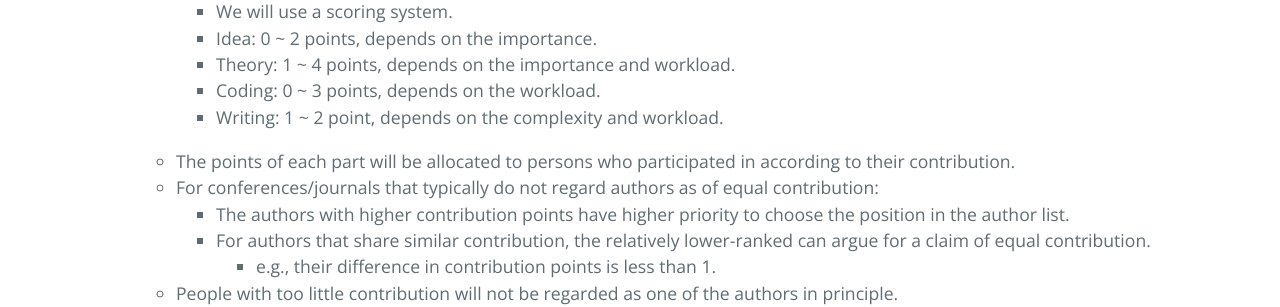
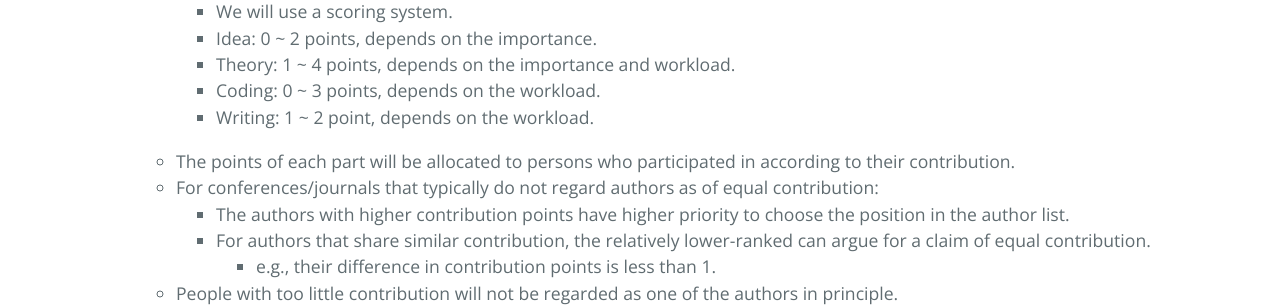
Before and after one commit to ZhimingZhou/zhimingzhou.github.io, a Jekyll site: the page built from _posts/2020-10-11-Perspective-Students.md, in a window 1280 px wide. Shown: the part 1361-1668 px from the top of the page. Built offline with Jekyll 4.4.1, drawn with Linux system fonts in a browser that asks for light colours; comment, search, counter and statistics services are not loaded.

Commit message:
Update 2020-10-11-Perspective-Students.md

```diff
--- a/_posts/2020-10-11-Perspective-Students.md
+++ b/_posts/2020-10-11-Perspective-Students.md
@@ -53,7 +53,7 @@ I’m going to be an assistant professor at the Department of Computer Science,
 		- Idea: 0 ~ 2 points, depends on the importance.
 		- Theory: 1 ~ 4 points, depends on the importance and workload.
 		- Coding: 0 ~ 3 points, depends on the workload.
-		- Writing: 1 ~ 2 point, depends on the complexity and workload.
+		- Writing: 1 ~ 2 point, depends on the workload.
 
 	<!--  -->
 	- The points of each part will be allocated to persons who participated in according to their contribution.
```
